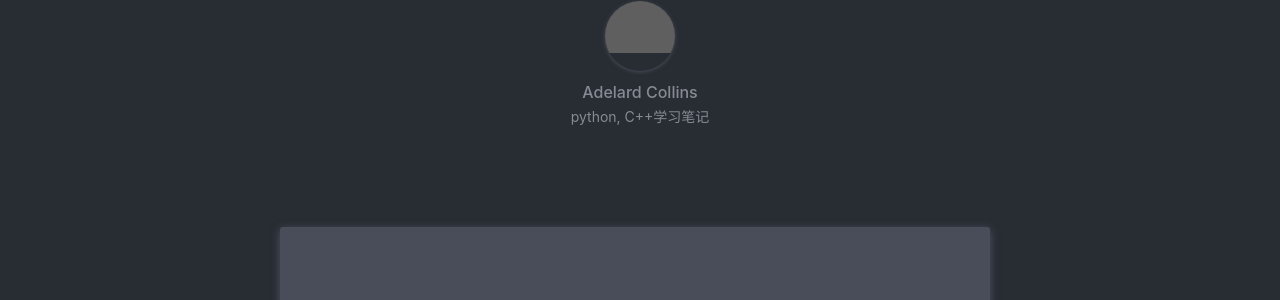
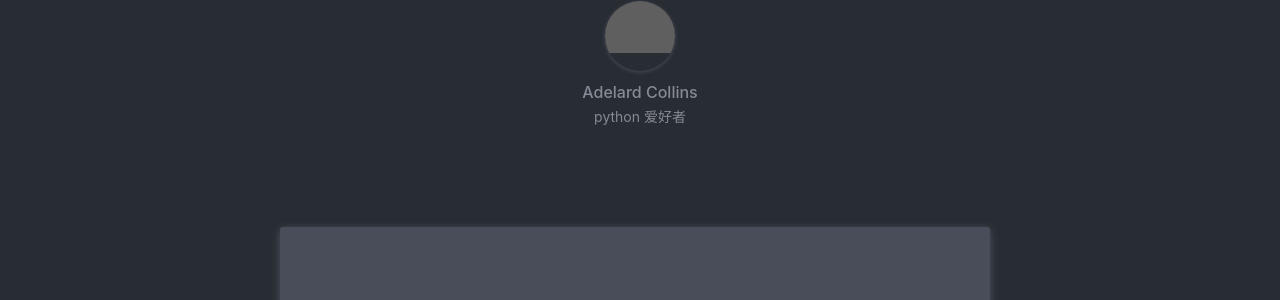
Before and after one commit to cometeme/cometeme.github.io, a Jekyll site: the page built from _posts/2018-08-03-time库.md, in a window 1280 px wide and 900 px high, scrolled down 1050 px. Shown: the part 237-537 px from the top of the window. Built offline with Jekyll 4.4.1, drawn with Linux system fonts in a browser that asks for light colours; nearby versions of some CDN libraries; a style sheet for code colours, icons or effects is not loaded.

Commit message:
Update _config.yml

```diff
--- a/_config.yml
+++ b/_config.yml
@@ -19,7 +19,7 @@ footer:
 # Author 配置博主信息
 author: 'Adelard Collins'
 nickname: 'cometeme'
-bio: 'python, C++学习笔记'
+bio: 'python 爱好者'
 avatar: '/assets/img/profile.png'
 
 # Search
```
